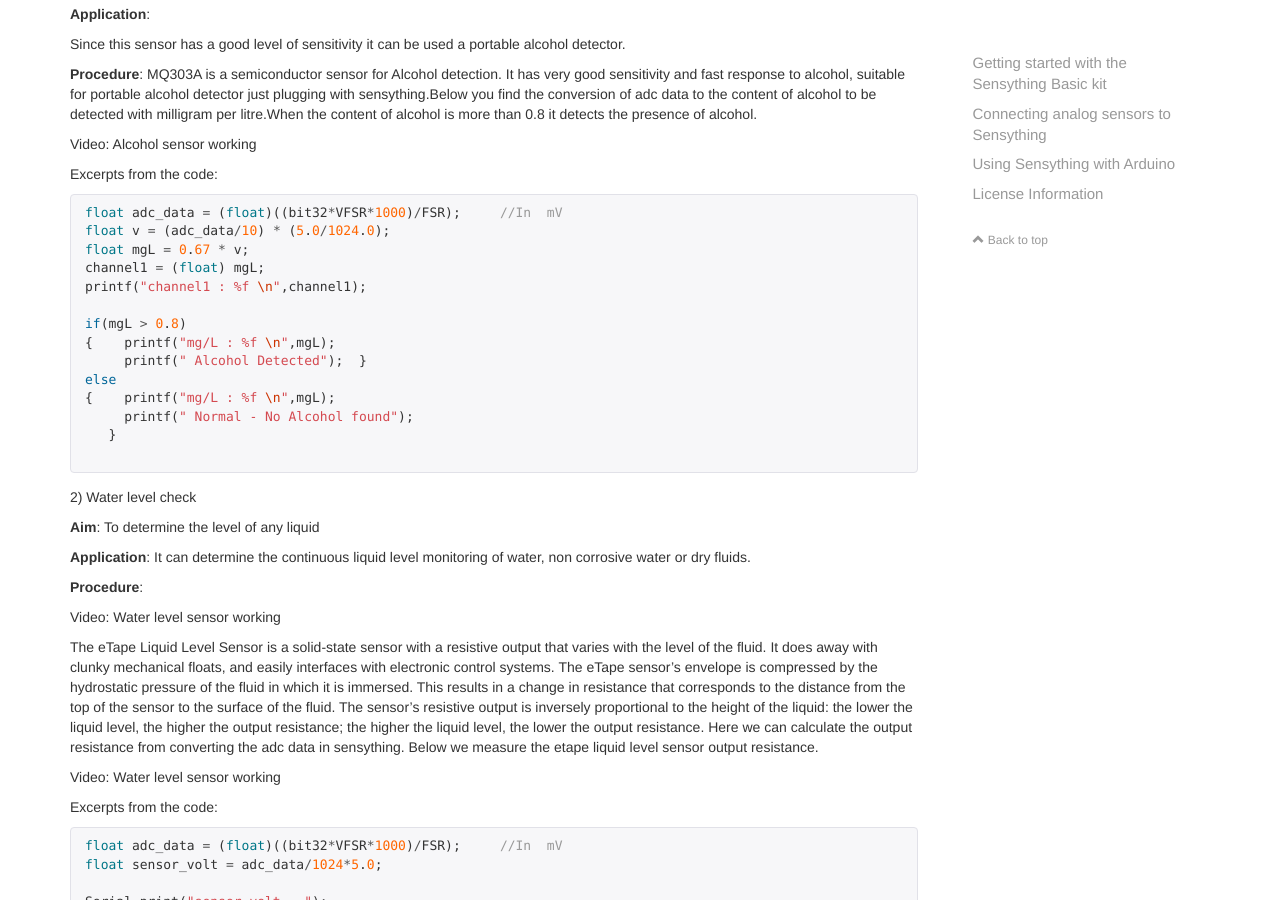
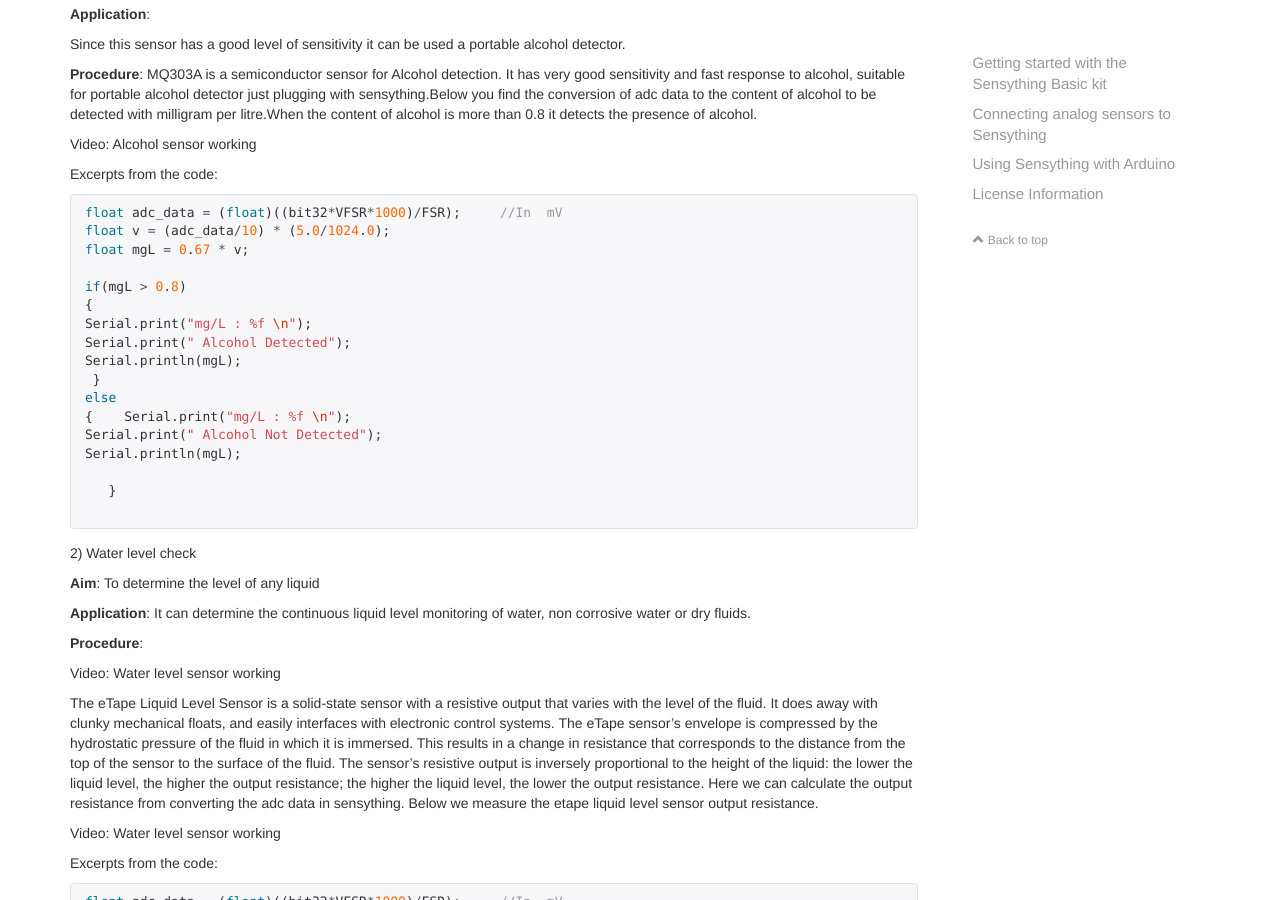
Before and after one commit to Protocentral/protocentral_sensything, a Jekyll site: the page built from docs/index.md, in a window 1280 px wide and 900 px high, scrolled down 2530 px. Built offline with Jekyll 4.4.1, drawn with Linux system fonts in a browser that asks for light colours; nearby versions of some CDN libraries; comment, search, counter and statistics services are not loaded; our own code applies the rules of GitHub Pages for plain Markdown files.

Commit message:
Update index.md

````diff
--- a/docs/index.md
+++ b/docs/index.md
@@ -68,15 +68,18 @@ Excerpts from the code:
 float adc_data = (float)((bit32*VFSR*1000)/FSR);     //In  mV
 float v = (adc_data/10) * (5.0/1024.0);
 float mgL = 0.67 * v;
-channel1 = (float) mgL;
-printf("channel1 : %f \n",channel1);
 
 if(mgL > 0.8)
-{    printf("mg/L : %f \n",mgL);
-     printf(" Alcohol Detected");  }
+{
+Serial.print("mg/L : %f \n");
+Serial.print(" Alcohol Detected");
+Serial.println(mgL);
+ }
 else
-{    printf("mg/L : %f \n",mgL);
-     printf(" Normal - No Alcohol found");
+{    Serial.print("mg/L : %f \n");
+Serial.print(" Alcohol Not Detected");
+Serial.println(mgL);
+
    }
 
 ```
````
